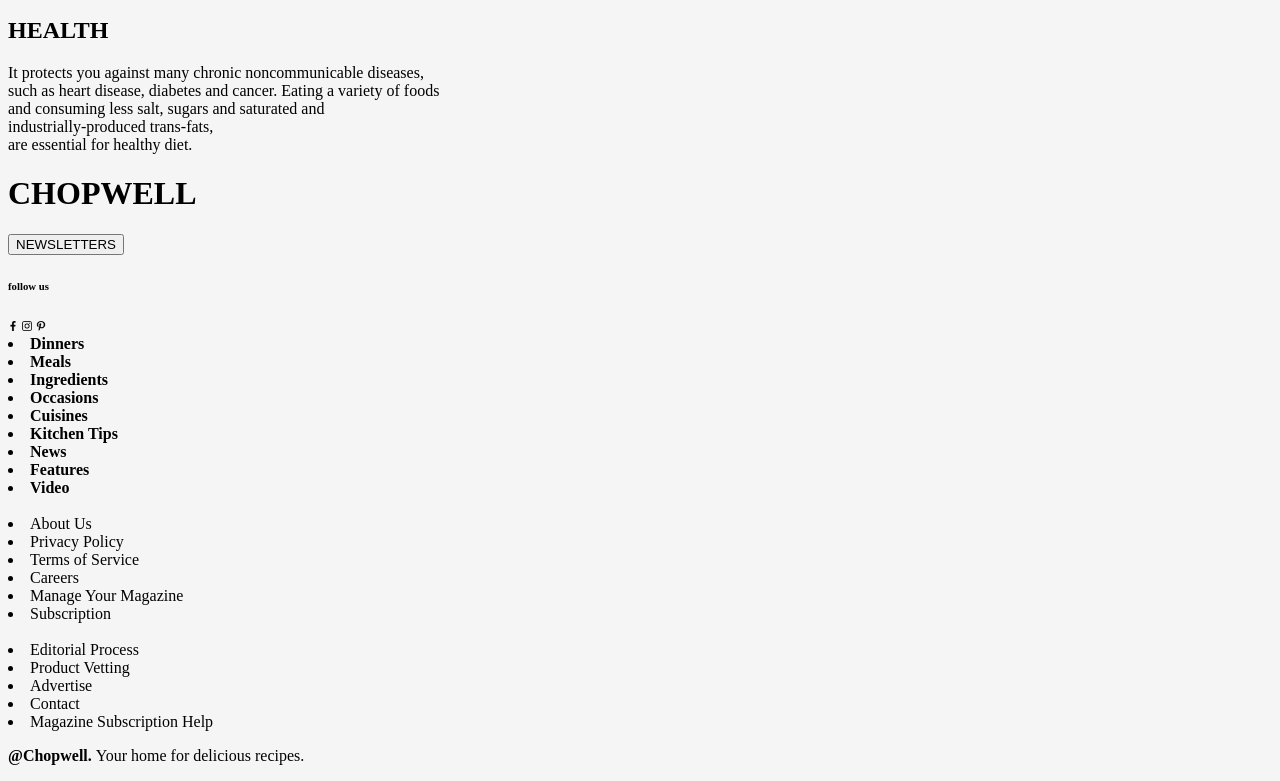
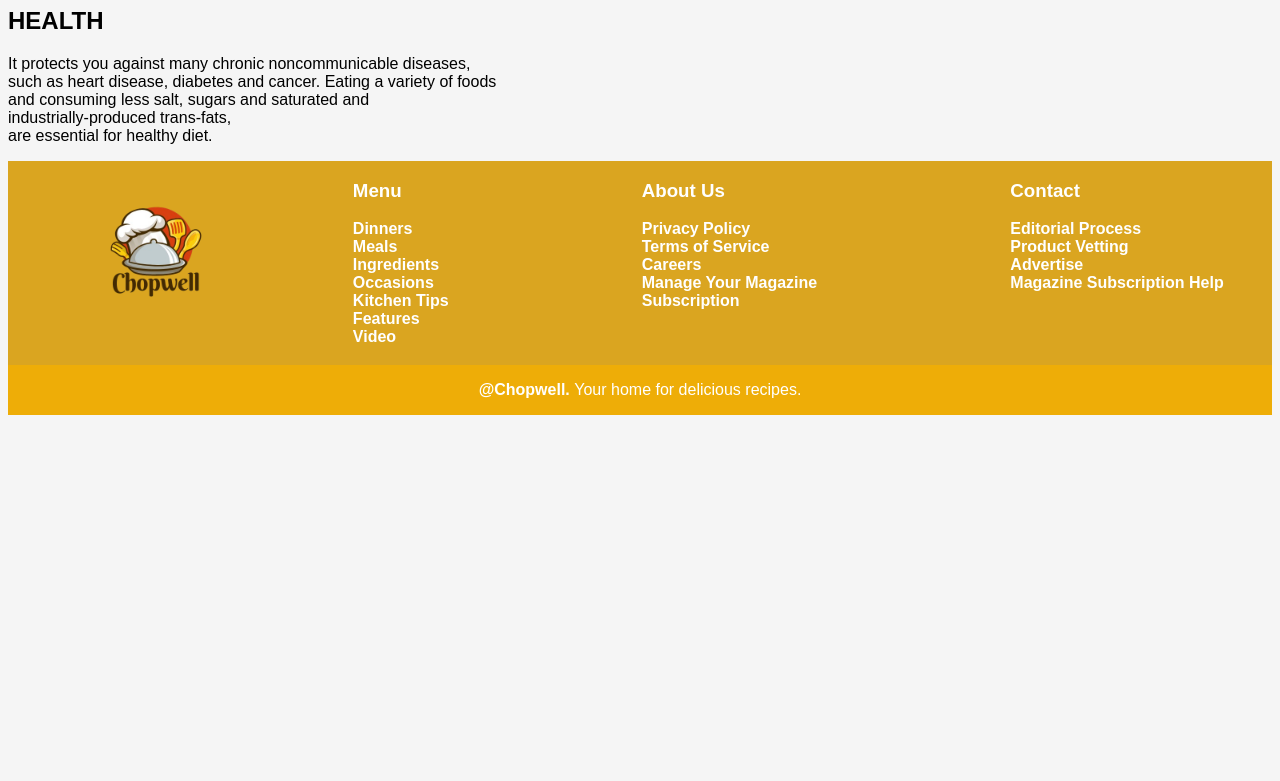
Before and after one commit to timo10thy/chopam, a plain HTML site: page index.html in a window 1280 px wide. Shown: the part 1118-1899 px from the top of the page. After the commit the page ends 1541 px from the top, so only its background shows below. Drawn offline with Linux system fonts and the light colour scheme.

Commit message:
Added styling to footer

```diff
--- a/index.html
+++ b/index.html
@@ -82,31 +82,33 @@
          </section>
     </main>
     <!-- Footer -->
+
     <footer>
+        <section class="main-footer">
+            <div class="footer-section">
                 <div>
                     <div>
-                <h1>CHOPWELL</h1>
-                <button>NEWSLETTERS</button>
-                <h6>follow us</h6>
+                        <img src="image/Abstract_Chef_Cooking_Restaurant_Free_Logo-removebg-preview.png"width=200 alt="">
+                    </div>
+                        <!-- <h6>follow us</h6>
                         <img src="image/facebook-app-symbol.png"width=10 alt="">
                         <img src="image/instagram.png"width=10 alt="">
-                <img src="image/pinterest.png"width=10 alt="">
+                        <img src="image/pinterest.png"width=10 alt=""> -->
                 </div>
 
                     <div>
-                    <li><b>Dinners</b></li>
-                    <li><b>Meals</b></li>
-                    <li><b>Ingredients</b></li>
-                    <li><b>Occasions</b></li>
-                    <li><b>Cuisines</b></li>
-                    <li><b>Kitchen Tips</b></li>
-                    <li><b>News</b></li>
-                    <li><b>Features</b></li>
-                    <li><b>Video</b></li>
+                        <h3>Menu</h3>
+                        <li>Dinners</b></li>
+                        <li>Meals</b></li>
+                        <li>Ingredients</b></li>
+                        <li>Occasions</b></li>
+                        <li>Kitchen Tips</b></li>
+                        <li>Features</b></li>
+                        <li>Video</b></li>
                     </div>
                     <br>
                     <div>
-                    <li>About Us</li>
+                        <h3>About Us</h3>
                         <li>Privacy Policy</li>
                         <li>Terms of Service</li>
                         <li>Careers</li>
@@ -115,17 +117,17 @@
                     </div>
                     <br>
                     <div>
+                        <h3>Contact</h3>
                         <li>Editorial Process</li>
                         <li>Product Vetting</li>
                         <li>Advertise</li>
-                    <li>Contact</li>
                         <li>Magazine Subscription Help</li>
+                    </div>
                 </div>
 
             </div>
-
-        </div>
-        <div>
+        </section>
+            <div class="chop">
                 <p><b>@Chopwell. </b>Your home for delicious recipes.</p>
             </div>
     </footer>
--- a/main.css
+++ b/main.css
@@ -1,12 +1,14 @@
 body {
     background-color: whitesmoke;
+    font-family: Arial, Helvetica, sans-serif;
 }
 
 .navigation{
     background-color: goldenrod;
-    margin-top: 20px;
-    padding: 20px;
+    /* margin-top: 20px; */
+    padding: 20px 0;
     color: black;
+    width: 100%;
 
 }
 
@@ -37,3 +39,24 @@
     list-style: none;
 
 }
+
+.main-footer{
+    background-color: goldenrod;
+    color: white;
+    font-weight: bold;
+}
+.footer-section{
+    display: flex;
+    justify-content: space-around;
+}
+
+.chop{
+    display: flex;
+    justify-content: center;
+    background-color: rgb(238, 173, 7);
+    color: white;
+}
+
+li{
+    list-style: none;
+}
```
Also changed, not shown: image/Abstract_Chef_Cooking_Restaurant_Free_Logo-removebg-preview.png (added). Lines whose indentation alone changed are shown as unchanged.
